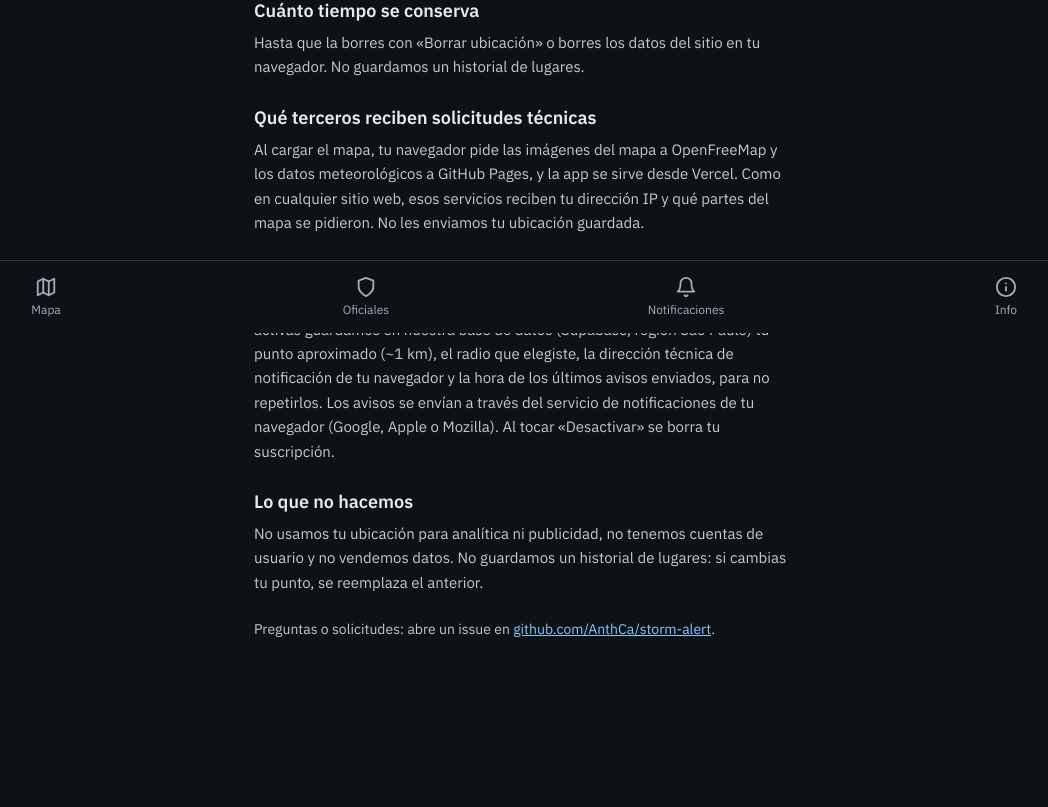
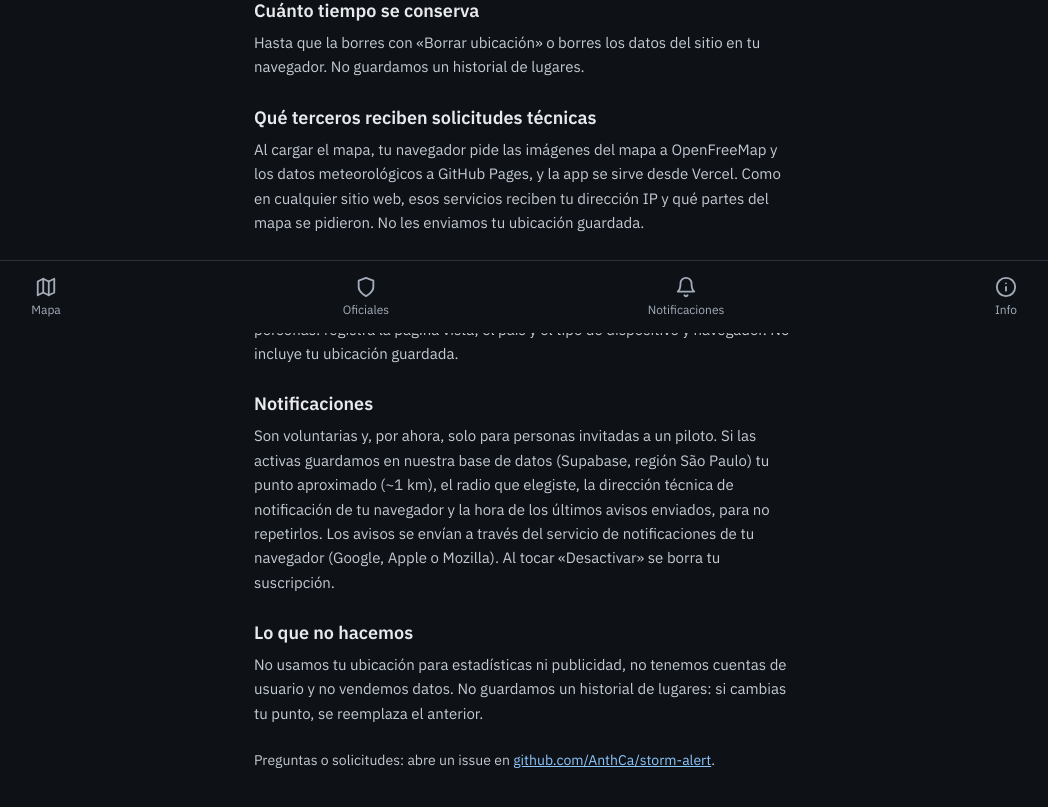
Before and after one commit to AnthCa/storm-alert, a Next.js app in the folder app/: page /privacidad in a window 1280 px wide. Shown: the part 467-1274 px from the top of the page, without its empty margins (114-1162 px from the left). Before the commit the page ends 1218 px from the top, so only its background shows below. Built offline with nearby package versions, Linux system fonts and the light colour scheme; no server answers.

Commit message:
feat(app): count visits with Vercel Web Analytics
Cookieless page views only; the privacy page now says what is recorded.

```diff
--- a/app/package.json
+++ b/app/package.json
@@ -10,6 +10,7 @@
     "test": "vitest run"
   },
   "dependencies": {
+    "@vercel/analytics": "2.0.1",
     "maplibre-gl": "^5.24.0",
     "next": "16.4.3",
     "react": "19.3.0",
--- a/app/src/app/layout.tsx
+++ b/app/src/app/layout.tsx
@@ -1,3 +1,4 @@
+import { Analytics } from "@vercel/analytics/next";
 import type { Metadata, Viewport } from "next";
 import { IBM_Plex_Mono, IBM_Plex_Sans, Space_Grotesk } from "next/font/google";
 import { BottomNav } from "@/components/BottomNav";
@@ -50,6 +51,8 @@ export default function RootLayout({ children }: LayoutProps<"/">) {
           <TitleBadge />
         </StatusProvider>
         <ServiceWorker />
+        {/* Cookieless page-view counts; no location or personal data. */}
+        <Analytics />
       </body>
     </html>
   );
--- a/app/src/app/privacidad/page.tsx
+++ b/app/src/app/privacidad/page.tsx
@@ -21,12 +21,16 @@ const SECTIONS = [
     body: "Al cargar el mapa, tu navegador pide las imágenes del mapa a OpenFreeMap y los datos meteorológicos a GitHub Pages, y la app se sirve desde Vercel. Como en cualquier sitio web, esos servicios reciben tu dirección IP y qué partes del mapa se pidieron. No les enviamos tu ubicación guardada.",
   },
   {
+    title: "Estadísticas de visitas",
+    body: "Contamos visitas con Vercel Web Analytics, que no usa cookies ni identifica a las personas: registra la página vista, el país y el tipo de dispositivo y navegador. No incluye tu ubicación guardada.",
+  },
+  {
     title: "Notificaciones",
     body: "Son voluntarias y, por ahora, solo para personas invitadas a un piloto. Si las activas guardamos en nuestra base de datos (Supabase, región São Paulo) tu punto aproximado (~1 km), el radio que elegiste, la dirección técnica de notificación de tu navegador y la hora de los últimos avisos enviados, para no repetirlos. Los avisos se envían a través del servicio de notificaciones de tu navegador (Google, Apple o Mozilla). Al tocar «Desactivar» se borra tu suscripción.",
   },
   {
     title: "Lo que no hacemos",
-    body: "No usamos tu ubicación para analítica ni publicidad, no tenemos cuentas de usuario y no vendemos datos. No guardamos un historial de lugares: si cambias tu punto, se reemplaza el anterior.",
+    body: "No usamos tu ubicación para estadísticas ni publicidad, no tenemos cuentas de usuario y no vendemos datos. No guardamos un historial de lugares: si cambias tu punto, se reemplaza el anterior.",
   },
 ];
 
```
Also changed, not shown: 1 other file (tests, documents, lock files or other folders).
